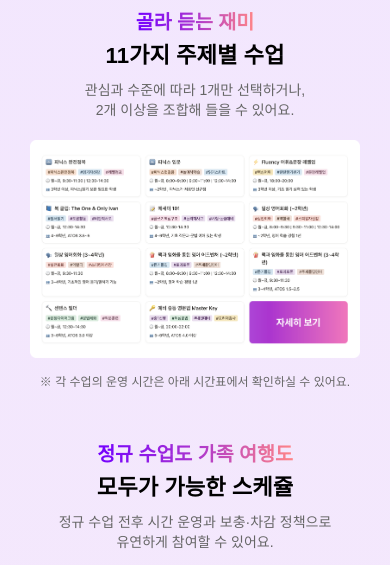
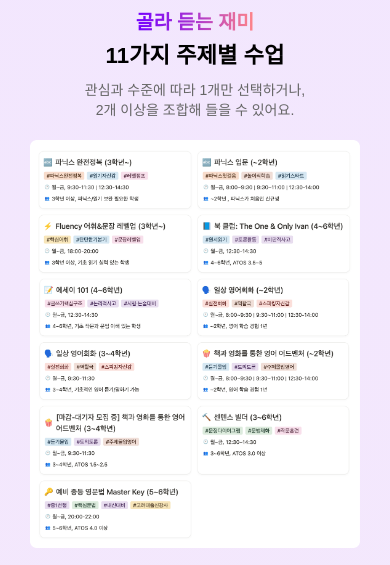
Before and after one commit to epicpraxis/epiclang, a plain HTML site: page booster.html in a window 390 px wide. Shown: the part 960-1525 px from the top of the page. Drawn offline with nearby package versions, Linux system fonts and the light colour scheme; a web font is replaced by a local one.

Commit message:
Update booster.html

```diff
--- a/booster.html
+++ b/booster.html
@@ -108,8 +108,10 @@
             </div>
             <div class="solutions">
               <a href="https://tr.ee/elayc-2025s-booster-hp-banner">
-                  <source media="(max-width: 1020px)" srcset="assets/02.booster/classes_mobile.png">
-                  <img src="assets/02.booster/classes.png"/>
+                  <picture>
+                      <source media="(max-width: 1020px)" srcset="assets/02.booster/classes_mobile.png">
+                      <img src="assets/02.booster/classes.png"/>
+                  </picture>
               </a>
               <p class="BottomDescription">※ 각 수업의 운영 시간은 아래 시간표에서 확인하실 수 있어요.</p>
             </div>
```
